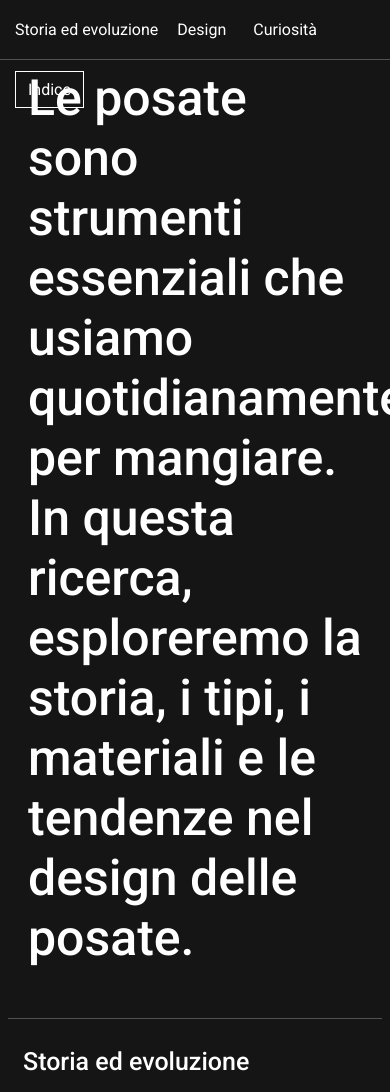
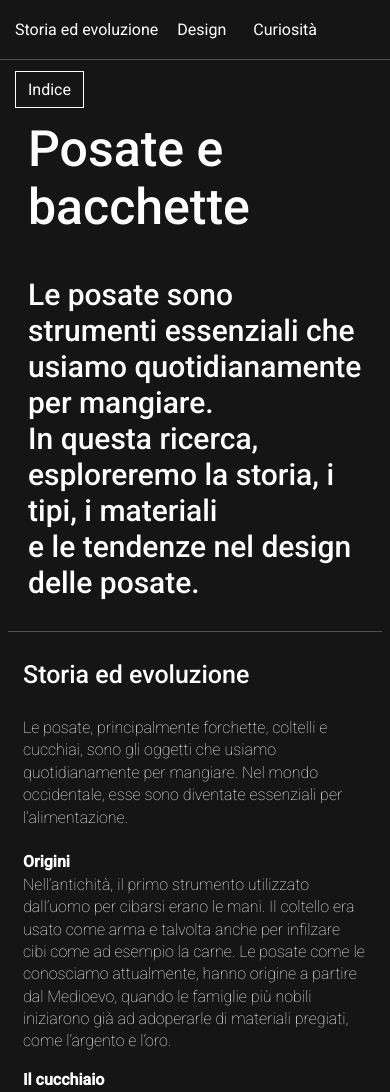
Before and after one commit to AriannaStockli/Posate_e_bacchette, a plain HTML site: page index.html in a window 390 px wide. Shown: the top 1092 px of the page. Drawn offline with Linux system fonts and the light colour scheme.

Commit message:
Ho modificato l'introduzione

```diff
--- a/css/style.css
+++ b/css/style.css
@@ -90,11 +90,16 @@ header > nav > ul > li > a:active {
 
 .main-section {
   max-width: 1200px;
+  padding-top: 60px;
 }
 
 section.introduction > p{
-  font-size: 70px;
+  font-size: 40px;
   line-height: 1.2;
+}
+
+section.introduction > h1{
+  font-size: 60px;
 }
 
 section.introduction {
@@ -201,8 +206,12 @@ footer p:nth-of-type(2) {
     padding-top: 10px;
   }
 
+  section.introduction > h1{
+    font-size: 50px;
+  }
+
   section.introduction > p{
-    font-size: 50px;
+    font-size: 30px;
   }
 
   .image-container {
--- a/index.html
+++ b/index.html
@@ -29,8 +29,9 @@
   <main class="main-section">
 
   <section class="introduction">
+    <h1>Posate e bacchette</h1>
     <p>
-      Le posate sono strumenti essenziali che usiamo quotidianamente per mangiare.<br> In questa ricerca, esploreremo la storia, i tipi, i materiali e le tendenze nel design delle posate.
+      Le posate sono strumenti essenziali che usiamo quotidianamente per mangiare.<br> In questa ricerca, esploreremo la storia, i tipi, i materiali<br> e le tendenze nel design delle posate.
     </p>
   </section>
 
```
